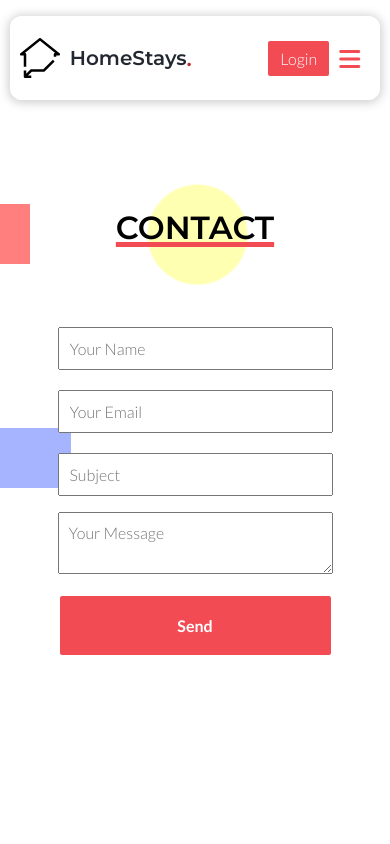
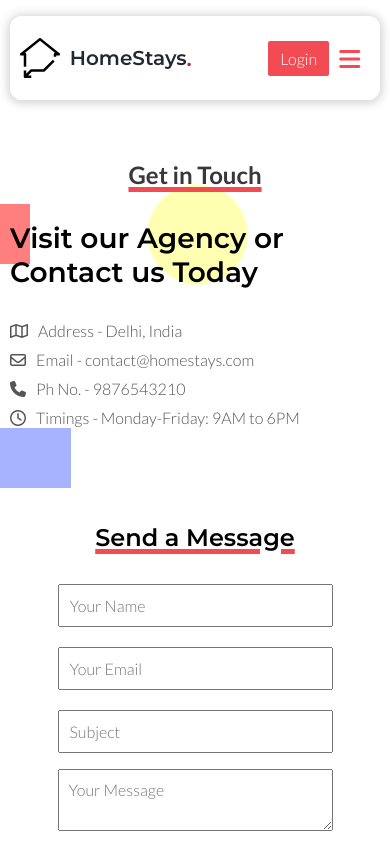
Before and after one commit to ayushmangarg2003/BookingProject, a React (Vite) app in the folder client/: page /contact in a window 390 px wide. Shown: the top 844 px of the page. Built offline with nearby package versions, Linux system fonts and the light colour scheme.

Commit message:
Contact Page Updated

```diff
--- a/client/src/components/App/App.css
+++ b/client/src/components/App/App.css
@@ -1,5 +1,5 @@
 .app {
-    padding: 8rem 2rem 0rem 2rem;
+    padding: 6rem 2rem 0rem 2rem;
     margin: auto;
     background-color: #fff;
     min-height: 100vh;
@@ -15,6 +15,6 @@
 
 @media only screen and (max-width:520px) {
     .app{
-        padding: 8rem 10px 0rem 10px;
+        padding: 6rem 10px 0rem 10px;
     }
 }
--- a/client/src/pages/Contact/Contact.css
+++ b/client/src/pages/Contact/Contact.css
@@ -1,5 +1,9 @@
 .contact-container {
     padding: 4rem 0;
+    display: flex;
+    flex-direction: column;
+    gap: 2rem;
+
     .section-heading {
         text-align: center;
         font-size: 2rem;
@@ -11,7 +15,81 @@
     }
 
     .contact-parent {
-        padding: 5rem;
+        display: flex;
+        flex-direction: column;
+        gap: 2rem;
+        padding: 4rem 0;
+
+        .contact-heading {
+            text-align: center;
+            font-size: 2rem;
+            font-family: var(--secondary-font);
+            font-weight: 600;
+            text-decoration: underline;
+            text-decoration-color: var(--light-red);
+            text-decoration-thickness: 5px;
+        }
+    }
+
+    .contact-top-parent {
+        width: 100%;
+        min-height: 70vh;
+        display: flex;
+        flex-direction: row-reverse;
+        gap: 1rem;
+        align-items: center;
+
+        .contact-top-left {
+            width: 45%;
+            /* background-color: red; */
+            display: flex;
+            flex-direction: column;
+            justify-content: center;
+            gap: 16px;
+
+            & p {
+                color: var(--black-light);
+                font-size: 1.75rem;
+                text-decoration: underline;
+                text-decoration-color: var(--light-red);
+                text-decoration-thickness: 5px;
+                font-weight: 600;
+                display: flex;
+                gap: 10px;
+                align-items: center;
+            }
+
+            & h2 {
+                font-weight: 700;
+                font-family: var(--secondary-font);
+                font-size: 2.25rem;
+            }
+
+            & div {
+                display: flex;
+                flex-direction: column;
+                gap: 10px;
+
+                & p {
+                    text-decoration: none;
+                    font-size: 1.25rem;
+                    font-weight: 300;
+                    color: #555;
+                    font-weight: 300;
+                }
+            }
+        }
+
+        .contact-top-right {
+            width: 55%;
+            display: flex;
+            justify-content: center;
+            align-items: center;
+
+            & img {
+                width: 100%;
+            }
+        }
     }
 
     .contact-form {
@@ -41,7 +119,7 @@
             justify-content: space-between;
 
             & textarea {
-                width:300px;
+                width: 300px;
                 height: 70%;
                 padding: 20px;
                 font-size: 16px;
@@ -70,8 +148,44 @@
 
 /* Media Query 800px */
 @media only screen and (max-width:800px) {
-     .contact-container {
-        padding: 5rem 0;
+    .contact-container {
+        .section-heading {
+            font-size: 1.5rem;
+        }
+
+        .contact-top-parent {
+            min-height: 0;
+
+            .contact-top-right {
+                display: none;
+            }
+
+            .contact-top-left {
+                width: 100%;
+                gap: 32px;
+
+                & p {
+                    width: 100%;
+                    font-size: 24px;
+                    display: flex;
+                    justify-content: center;
+                }
+
+                & h2 {
+                    font-size: 1.75rem;
+                    font-weight: 600;
+                }
+
+                & div {
+                    & p {
+                        text-align: start;
+                        display: flex;
+                        justify-content: start;
+                        font-size: 16px;
+                    }
+                }
+            }
+        }
 
         .contact-form {
             flex-direction: column;
--- a/client/src/pages/Contact/Contact.jsx
+++ b/client/src/pages/Contact/Contact.jsx
@@ -5,6 +5,7 @@ import emailjs from '@emailjs/browser';
 import { ToastContainer, toast } from 'react-toastify';
 import 'react-toastify/dist/ReactToastify.css';
 import { PUBLIC_USER_KEY, SERVICE_ID, TEMPLATE_ID } from '../../utils/data';
+import Contact_IMG from "../../assets/Contact.svg"
 
 const Contact = () => {
   const form = useRef();
@@ -43,8 +44,26 @@ const Contact = () => {
     <>
       <Animation />
       <div className="contact-container">
-        <div className="section-heading">CONTACT</div>
+        {/* <div className="section-heading">Get in Touch</div> */}
+        <div className="contact-top-parent">
+          <div className="contact-top-left">
+            <p>Get in Touch</p>
+            <h2>Visit our Agency or Contact us Today</h2>
+            <div className="contact-left-bottom">
+              <p><i className="fa-regular fa-map"></i> Address - Delhi, India</p>
+              <p><i className="fa-regular fa-envelope"></i> Email - contact@homestays.com</p>
+              <p><i className="fa-solid fa-phone"></i> Ph No. - 9876543210</p>
+              <p><i className="fa-regular fa-clock"></i> Timings - Monday-Friday: 9AM to 6PM</p>
+            </div>
+          </div>
+          <div className="contact-top-right">
+            <img src={Contact_IMG} alt="Contact" />
+          </div>
+        </div>
         <div className='contact-parent'>
+          <div className="section-heading">
+            Send a Message
+          </div>
           <form ref={form} onSubmit={sendEmail} className='contact-form'>
             <div className='form-left'>
               <input required value={name} onChange={(e) => setName(e.target.value)} className='form-input' placeholder="Your Name" />
```
Also changed, not shown: client/src/assets/Contact.svg (added).
